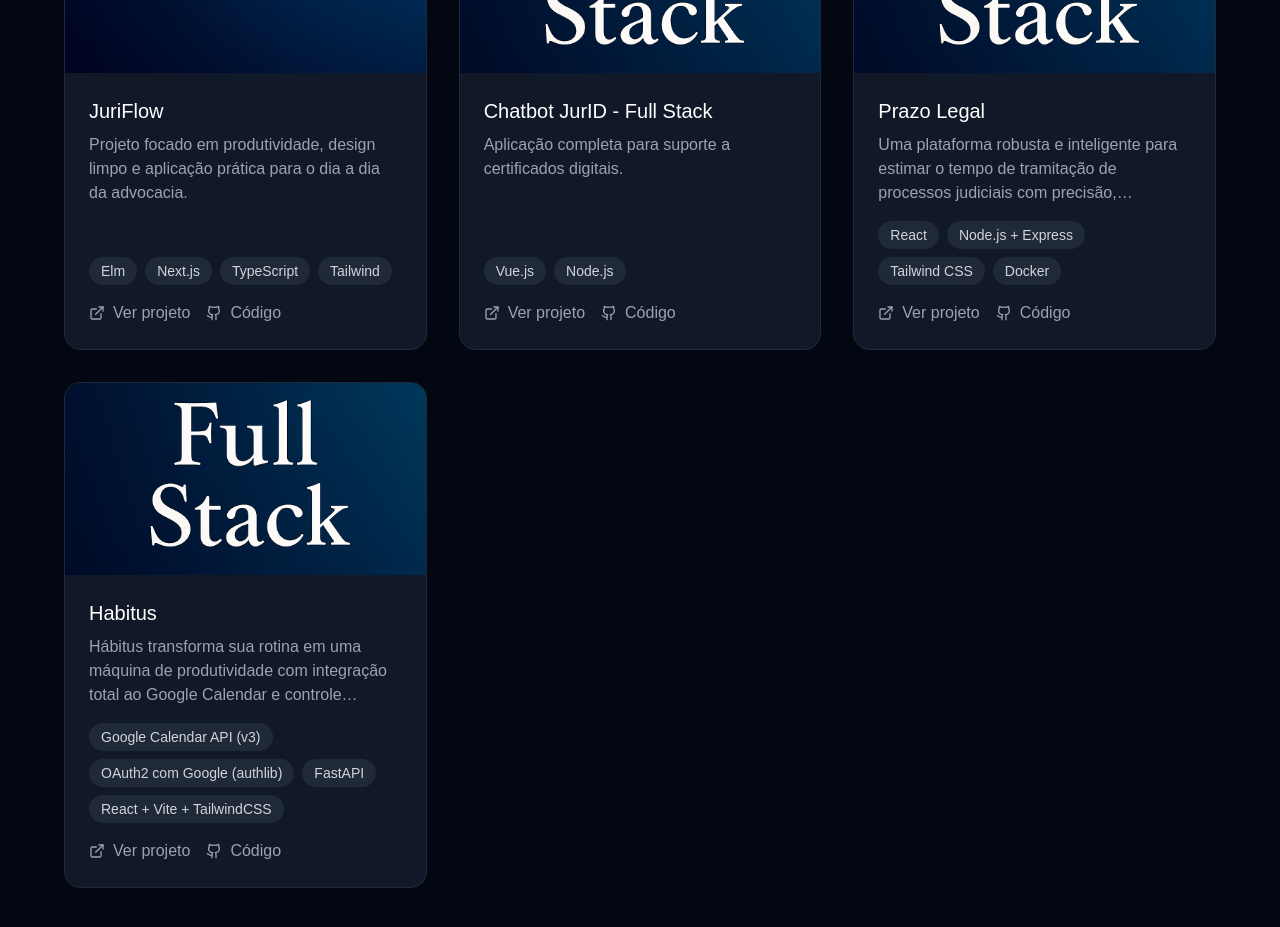
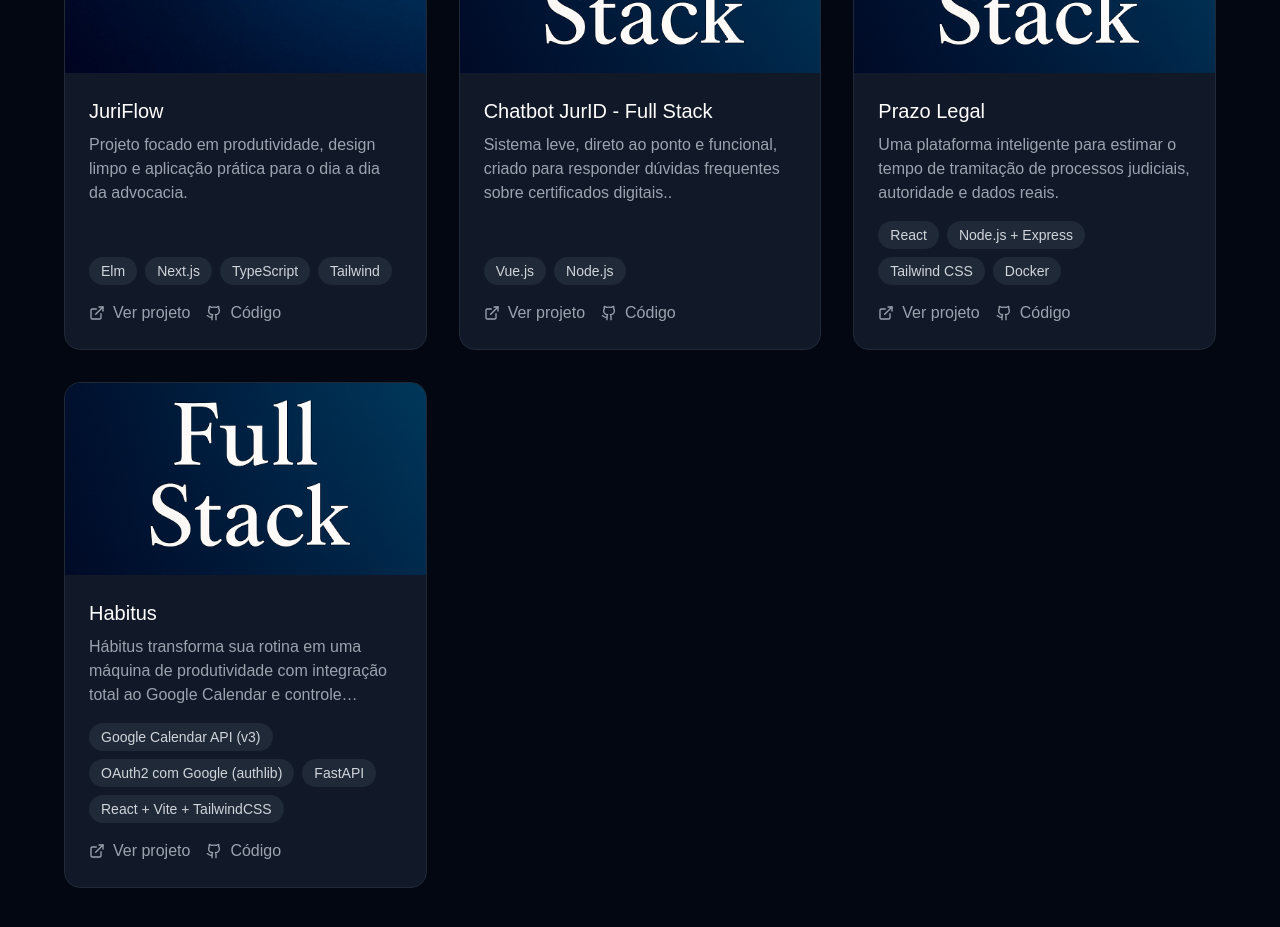
Before and after one commit to samuelmonteirotf/portfolio, a Next.js app: page / in a window 1280 px wide. Shown: the part 1800-2727 px from the top of the page. Built offline with nearby package versions, Linux system fonts and the light colour scheme.

Commit message:
Update portfolio.tsx

```diff
--- a/app/portfolio.tsx
+++ b/app/portfolio.tsx
@@ -323,7 +323,7 @@ export default function Portfolio() {
               },
               {
                 title: "Chatbot JurID - Full Stack",
-                description: "Aplicação completa para suporte a certificados digitais.",
+                description: "Sistema leve, direto ao ponto e funcional, criado para responder dúvidas frequentes sobre certificados digitais..",
                 tech: ["Vue.js", "Node.js"],
                 image: "/images/projeto2.jpg",
                 projectUrl: "https://chatbot-jurid-production.up.railway.app/",
@@ -332,7 +332,7 @@ export default function Portfolio() {
               {
                 title: "Prazo Legal",
                 description:
-                  "Uma plataforma robusta e inteligente para estimar o tempo de tramitação de processos judiciais com precisão, autoridade e dados reais.",
+                  "Uma plataforma inteligente para estimar o tempo de tramitação de processos judiciais, autoridade e dados reais.",
                 tech: ["React", "Node.js + Express", "Tailwind CSS", "Docker"],
                 image: "/images/projeto3.jpg",
                 projectUrl: "https://prazo-legal-production.up.railway.app/",
```
